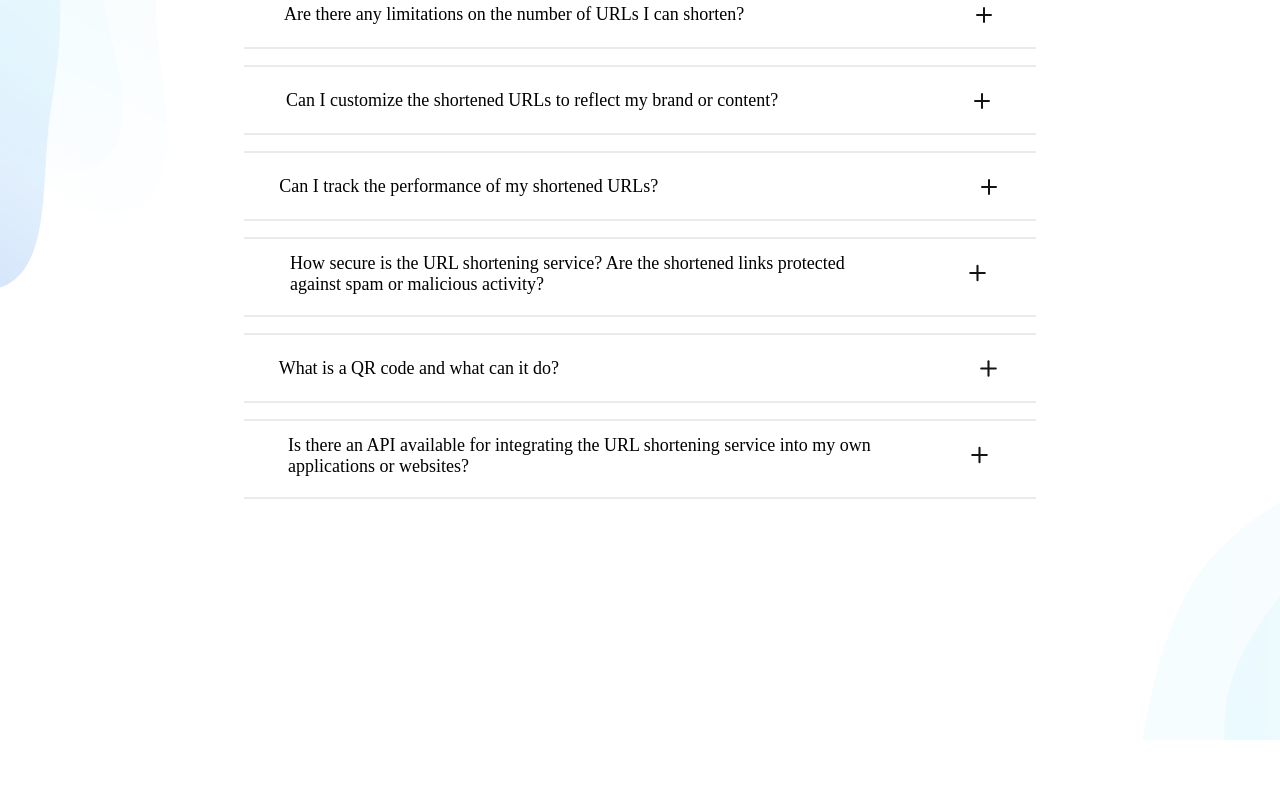
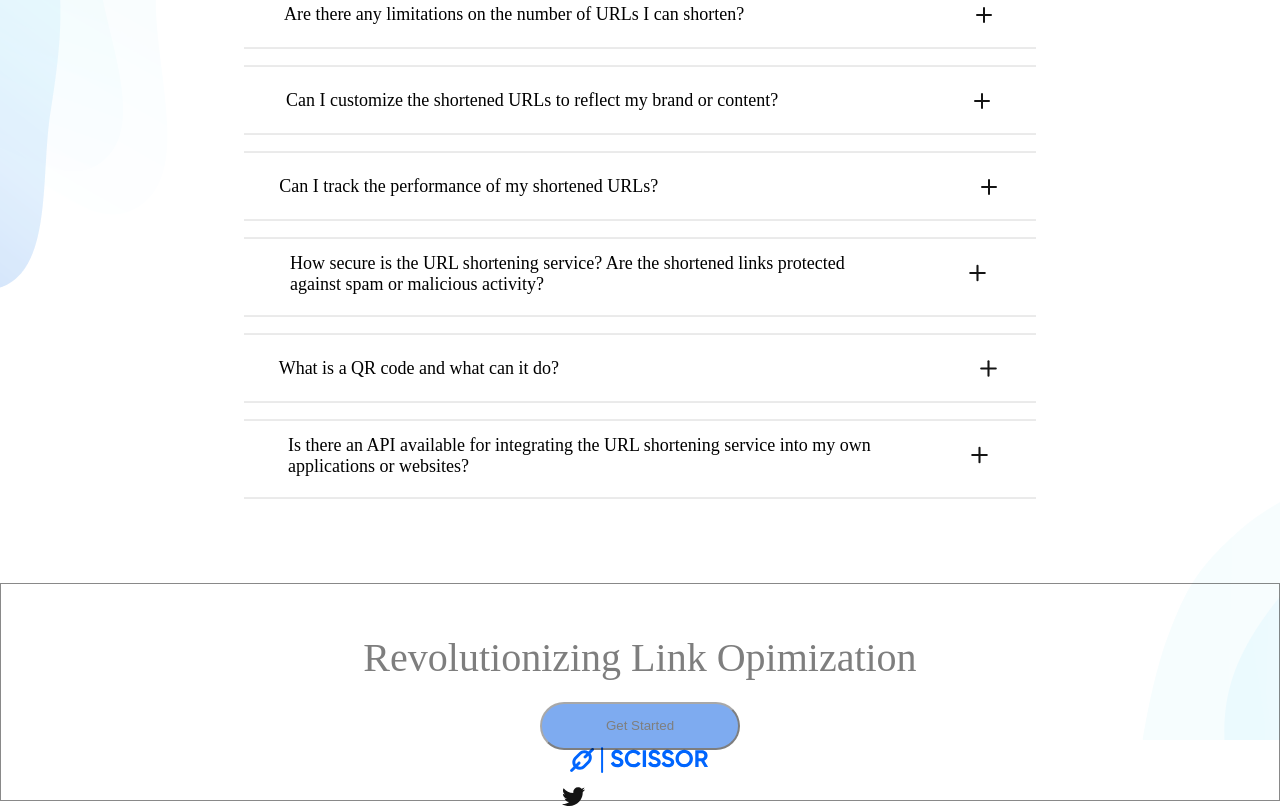
Before and after one commit to Nazasophie/Scissors, a plain HTML site: page index.html in a window 1280 px wide. Shown: the part 3520-4332 px from the top of the page. Before the commit the page ends 4260 px from the top, so only its background shows below. Drawn offline with Linux system fonts and the light colour scheme.

Commit message:
updated footer

```diff
--- a/index.html
+++ b/index.html
@@ -379,10 +379,39 @@
             </span>
             <img src="images/line-3.svg" alt="" />
           </div>
+
+          <div class="revolution">
+            <spam>Revolutionizing Link Opimization</spam> <br>
+            <button>Get Started</button>
+
+          </div>
+
+
+
+
+
+
+
+
           <!--  -->
         </div>
+
+
+
       </div>
+
     </main>
-    <footer></footer>
+    <footer>
+    <div>
+      <img src="images/Logo.svg" alt="">
+      <div>
+        <img src="images/i.fi-social-twitter.svg" alt="">
+        <img src="images/console.groupEnd();" alt="">
+        <img src="" alt="">
+        <img src="" alt="">
+      </div>
+
+    </div>
+    </footer>
   </body>
 </html>
--- a/style.css
+++ b/style.css
@@ -560,3 +560,35 @@ main .main-fifth .main-fifth-div-2 .main-fifth-div-2-9 .img-7-1 {
   width: 25px;
 }
 /*  */
+
+.revolution{
+  margin-top:80px ;
+ border: #141414 solid 1px;
+ opacity: 50%;
+ padding: 50px ;
+
+
+}
+
+.revolution spam{
+font-family: Gilroy-Bold;
+font-size: 40px;
+line-height: 48px;
+letter-spacing: 0em;
+text-align: center;
+}
+
+.revolution button{
+  margin-top: 20px;
+  width: 200px;
+  height: 48px;
+  padding: 12px 24px 12px 24px;
+  border-radius: 100px;
+  background-color: #005ae2;
+
+}
+
+.foota{
+
+  margin-bottom: ;
+}
```
Also changed, not shown: images/i.fi-social-twitter.svg (added), images/svg.feather.svg (added).
